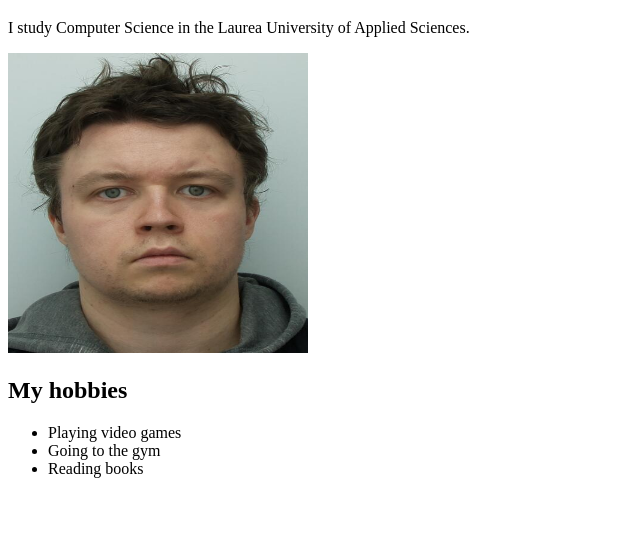
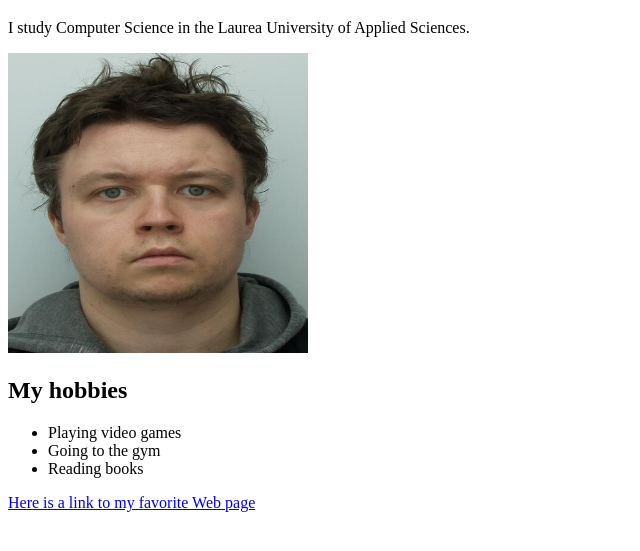
Before and after one commit to Eemk15/web_site_dev_course_autumn_2026, a plain HTML site: page WS_01/index.html in a window 1280 px wide. Shown: the part 61-612 px from the top of the page, without its empty margins (0-640 px from the left). Drawn offline with Linux system fonts and the light colour scheme.

Commit message:
page link

```diff
--- a/WS_01/index.html
+++ b/WS_01/index.html
@@ -16,5 +16,8 @@
     <li>Going to the gym</li>
     <li>Reading books</li>
     </ul>
+    <a href="https://www.laurea.fi">Here is a link to my favorite Web page</a>
+
+
     </body>
 </html>
```
Lines whose indentation alone changed are shown as unchanged.
